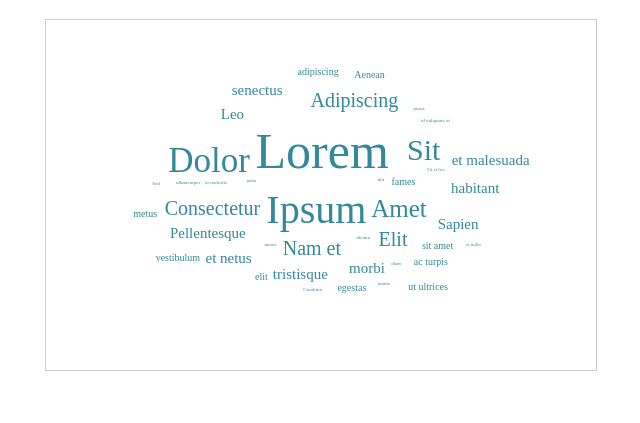
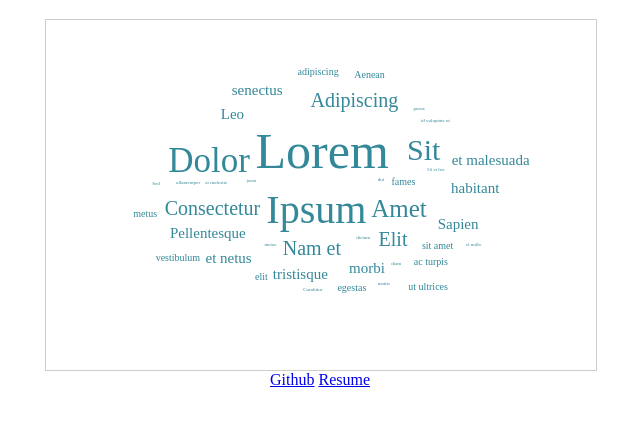
Before and after one commit to ysyszrj/SvgCloud, a plain HTML site: page index.html in a window 1280 px wide. Shown: the part 61-484 px from the top of the page, without its empty margins (320-960 px from the left). Drawn offline with Linux system fonts and the light colour scheme.

Commit message:
Update 2016-08-23T04:13:10.697Z

```diff
--- a/index.html
+++ b/index.html
@@ -13,13 +13,16 @@
         h1{
             text-align: center;
         }
-
+        footer{
+            text-align: center;
+        }
     </style>
 
 </head>
 <body>
 <h1>SvgCloud Example</h1>
 <div id="my_favorite_latin_words" style=""></div>
+<footer><a href="https://github.com/ysyszrj/SvgCloud">Github</a>  <a href="http://ysyszrj.info/resume/">Resume</a>   </footer>
 </body>
 <!--<script type="text/javascript" src="jquery.js"></script>-->
 <script type="text/javascript" src="svgcloud-1.0.0.js"></script>
```
